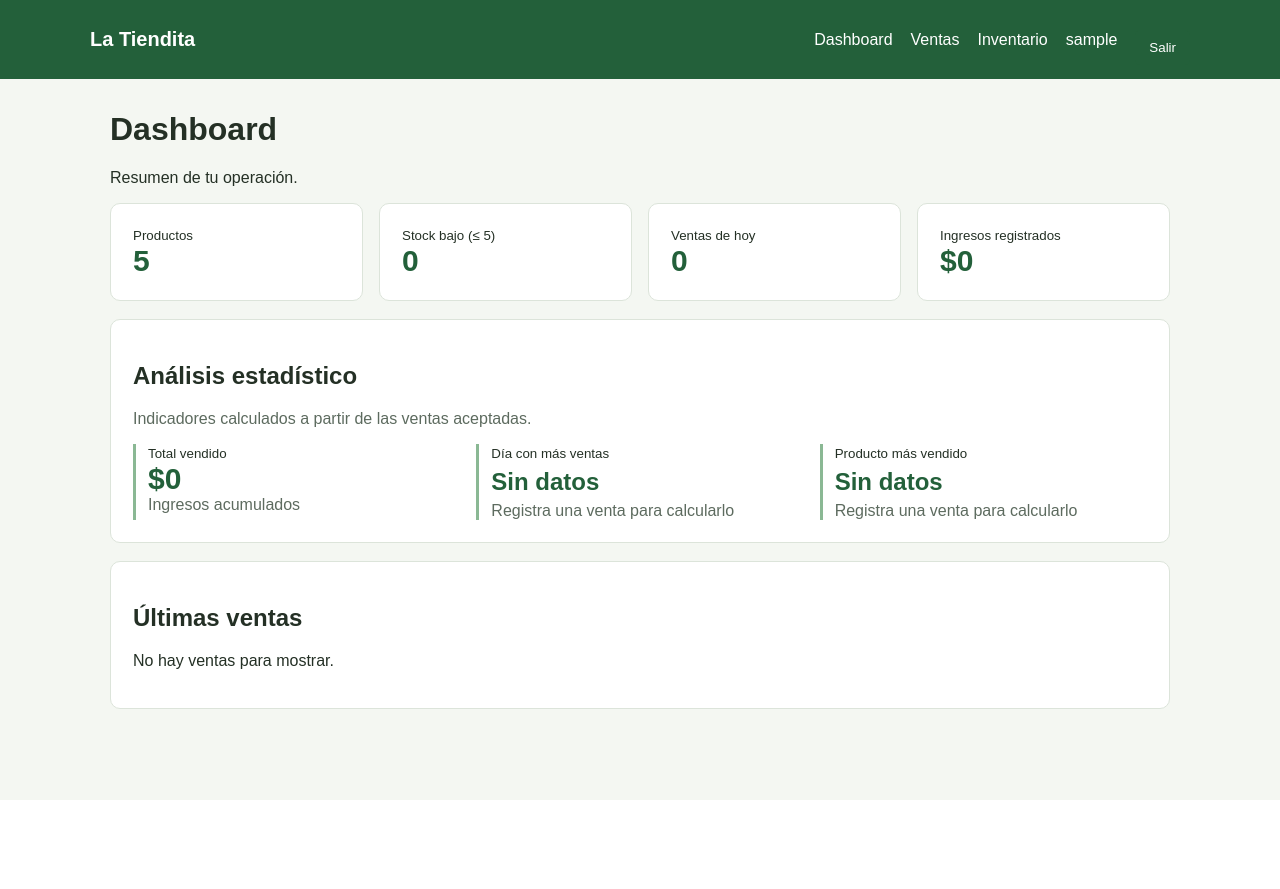
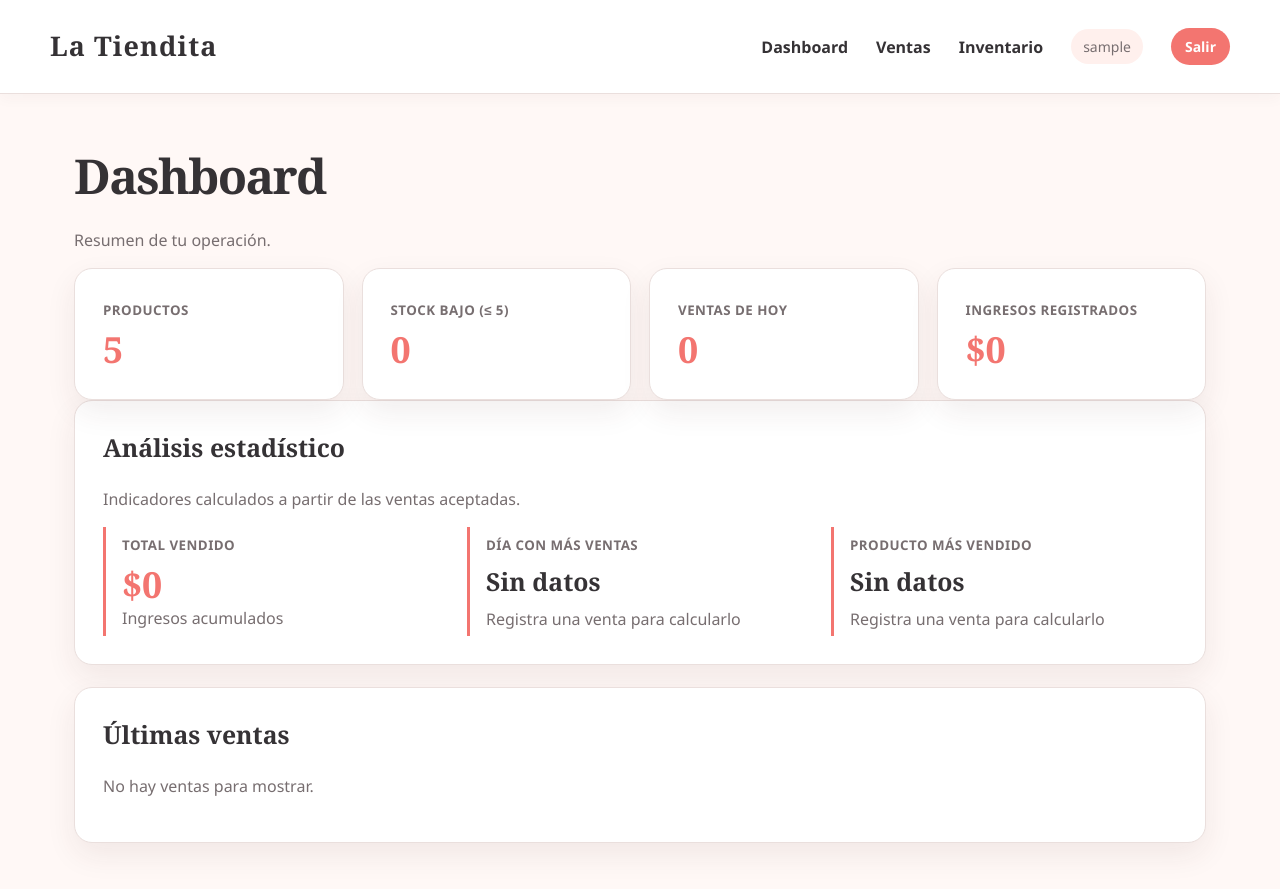
Before and after one commit to Pedro-Inostroza/La-Tiendita, a Django app: page /dashboard/ in a window 1280 px wide. Before the commit the page ends 800 px from the top, so only its background shows below. Run offline with Django 5.2, Linux system fonts and the light colour scheme; the visitor is signed in with stand-in values (Sample User, id 1); data comes from the database, SQL or seed files in the repository; data that the repository does not hold is empty.

Commit message:
style: renovar estetica visual

```diff
--- a/core/templates/base.html
+++ b/core/templates/base.html
@@ -5,16 +5,42 @@
     <meta name="viewport" content="width=device-width, initial-scale=1">
     <title>{% block title %}La Tiendita{% endblock %}</title>
     <style>
-        :root { --verde: #23603a; --claro: #f4f7f2; --borde: #dce4da; }
-        * { box-sizing: border-box; } body { margin: 0; font-family: Arial, sans-serif; background: var(--claro); color: #243025; }
-        nav { background: var(--verde); color: #fff; padding: 14px max(20px, calc((100% - 1100px)/2)); display: flex; align-items: center; gap: 18px; }
-        nav a { color: #fff; text-decoration: none; } nav .marca { font-size: 20px; font-weight: bold; margin-right: auto; }
-        main { max-width: 1100px; margin: 32px auto; padding: 0 20px; } h1 { margin-top: 0; } .card { background: #fff; padding: 22px; border: 1px solid var(--borde); border-radius: 10px; margin-bottom: 18px; }
-        .grid { display: grid; grid-template-columns: repeat(auto-fit, minmax(180px, 1fr)); gap: 16px; } .metric { font-size: 30px; font-weight: bold; color: var(--verde); } .descripcion, .analisis span { color: #5d6b5f; } .analisis { border-left: 3px solid #8ab894; padding-left: 12px; } .dato { font-size: 24px; font-weight: bold; color: var(--verde); margin: 6px 0; }
-        label { display: block; margin: 12px 0 5px; font-weight: bold; } input, select { width: 100%; padding: 9px; border: 1px solid #b9c5b7; border-radius: 5px; }
-        button, .boton { display: inline-block; margin-top: 16px; background: var(--verde); color: #fff; border: 0; border-radius: 5px; padding: 10px 14px; text-decoration: none; cursor: pointer; }
-        .peligro { background: #a42c2c; } table { width: 100%; border-collapse: collapse; } th, td { padding: 10px; border-bottom: 1px solid var(--borde); text-align: left; }
-        .mensaje { background: #e3f3e5; border: 1px solid #a9d7b0; padding: 12px; border-radius: 6px; margin-bottom: 16px; } .errores { color: #a42c2c; } .acciones a { margin-right: 10px; }
+        :root { --coral: #f37570; --coral-oscuro: #df625e; --fondo: #fff8f6; --superficie: #ffffff; --tinta: #353235; --muted: #776e70; --borde: #eadfdd; --sombra: 0 12px 30px rgba(71, 44, 43, .08); }
+        * { box-sizing: border-box; }
+        body { margin: 0; font-family: "Segoe UI", Arial, sans-serif; background: var(--fondo); color: var(--tinta); line-height: 1.5; }
+        nav { min-height: 94px; background: var(--superficie); border-bottom: 1px solid var(--borde); padding: 18px max(24px, calc((100% - 1180px) / 2)); display: flex; align-items: center; gap: 28px; box-shadow: 0 4px 14px rgba(71, 44, 43, .04); }
+        nav a { color: var(--tinta); text-decoration: none; font-weight: 600; transition: color .2s ease; }
+        nav a:hover { color: var(--coral); }
+        nav .marca { font-family: Georgia, "Times New Roman", serif; font-size: 27px; letter-spacing: .04em; margin-right: auto; }
+        nav span { color: var(--muted); font-size: 14px; padding: 7px 12px; background: #fff0ed; border-radius: 999px; }
+        nav form { margin: 0; }
+        main { max-width: 1180px; margin: 46px auto; padding: 0 24px; }
+        h1, h2 { font-family: Georgia, "Times New Roman", serif; color: var(--tinta); }
+        h1 { font-size: clamp(2rem, 4vw, 3rem); margin: 0 0 4px; letter-spacing: -.035em; }
+        h2 { margin-top: 0; font-size: 1.55rem; }
+        p { color: var(--muted); }
+        .card { background: var(--superficie); padding: 28px; border: 1px solid var(--borde); border-radius: 18px; margin-bottom: 22px; box-shadow: var(--sombra); }
+        .grid { display: grid; grid-template-columns: repeat(auto-fit, minmax(190px, 1fr)); gap: 18px; }
+        .grid > .card { margin-bottom: 0; }
+        .metric { font-family: Georgia, "Times New Roman", serif; font-size: 2.25rem; font-weight: bold; color: var(--coral); line-height: 1.2; margin-top: 7px; }
+        small { color: var(--muted); font-weight: 700; letter-spacing: .035em; text-transform: uppercase; }
+        .descripcion, .analisis span { color: var(--muted); }
+        .analisis { border-left: 3px solid var(--coral); padding: 5px 0 5px 16px; }
+        .dato { font-family: Georgia, "Times New Roman", serif; font-size: 1.55rem; font-weight: bold; color: var(--tinta); margin: 7px 0; }
+        label { display: block; margin: 16px 0 6px; font-weight: 700; color: var(--tinta); }
+        input, select { width: 100%; padding: 12px 13px; border: 1px solid var(--borde); border-radius: 10px; background: #fffdfc; color: var(--tinta); font: inherit; }
+        input:focus, select:focus { outline: 3px solid rgba(243, 117, 112, .22); border-color: var(--coral); }
+        button, .boton { display: inline-block; margin-top: 18px; background: var(--coral); color: #fff; border: 0; border-radius: 999px; padding: 11px 20px; font: inherit; font-weight: 700; text-decoration: none; cursor: pointer; transition: background .2s ease, transform .2s ease; }
+        button:hover, .boton:hover { background: var(--coral-oscuro); transform: translateY(-1px); }
+        nav button { margin-top: 0; padding: 8px 14px; font-size: 14px; }
+        .peligro { background: #b94747; }
+        table { width: 100%; border-collapse: collapse; margin-top: 12px; }
+        th, td { padding: 13px 10px; border-bottom: 1px solid var(--borde); text-align: left; }
+        th { color: var(--muted); font-size: .76rem; letter-spacing: .06em; text-transform: uppercase; }
+        tr:last-child td { border-bottom: 0; }
+        .mensaje { background: #fff0ed; border: 1px solid #f5c7c1; color: var(--tinta); padding: 13px 16px; border-radius: 12px; margin-bottom: 20px; }
+        .errores { color: #b94747; margin-top: 5px; } .acciones a { color: var(--coral-oscuro); font-weight: 700; margin-right: 12px; text-decoration: none; }
+        @media (max-width: 760px) { nav { min-height: auto; flex-wrap: wrap; gap: 14px 20px; } nav .marca { width: 100%; } nav span { margin-left: auto; } main { margin: 30px auto; padding: 0 16px; } .card { padding: 21px; } table { font-size: .88rem; } th, td { padding: 10px 6px; } }
     </style>
 </head>
 <body>
```
